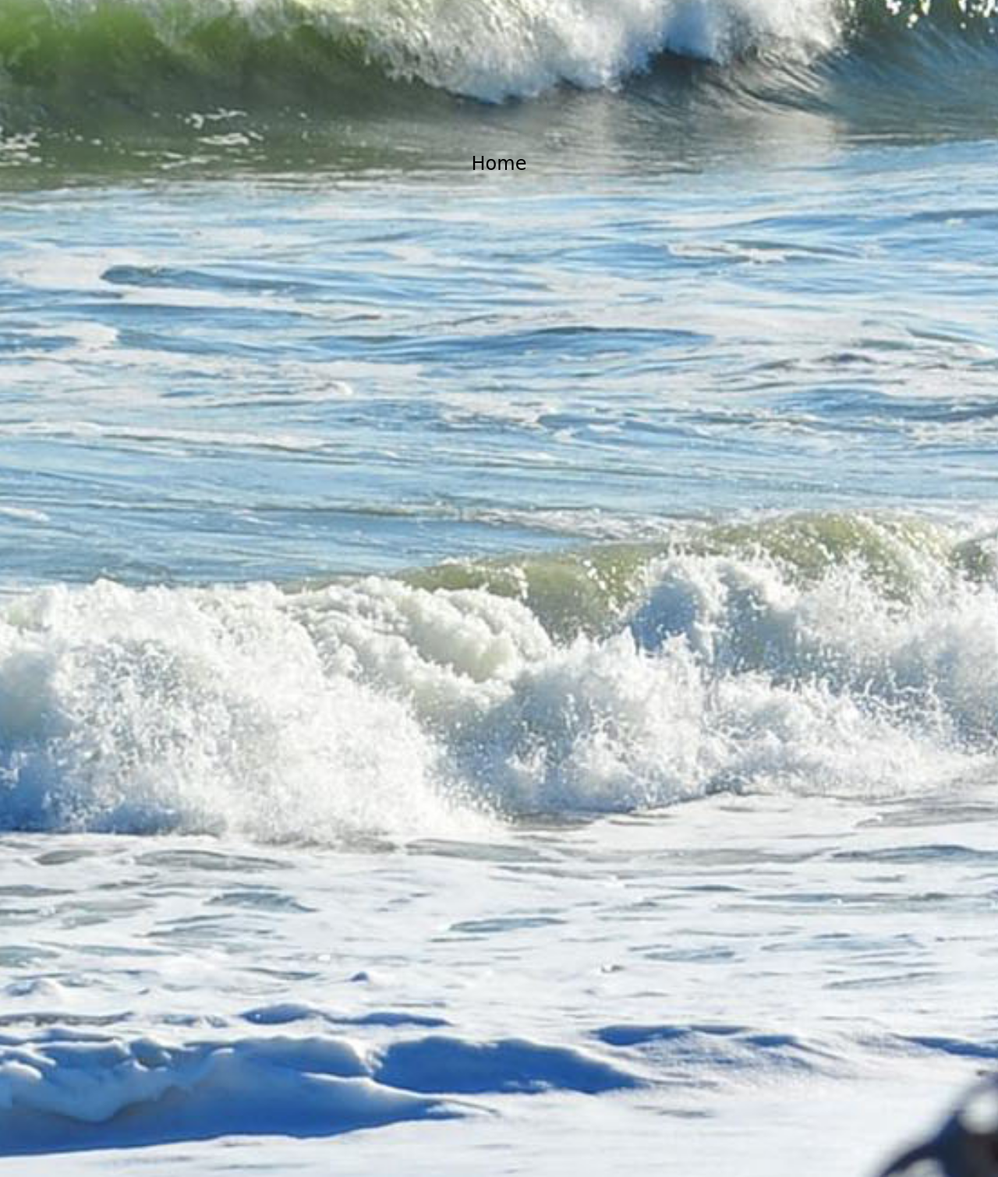
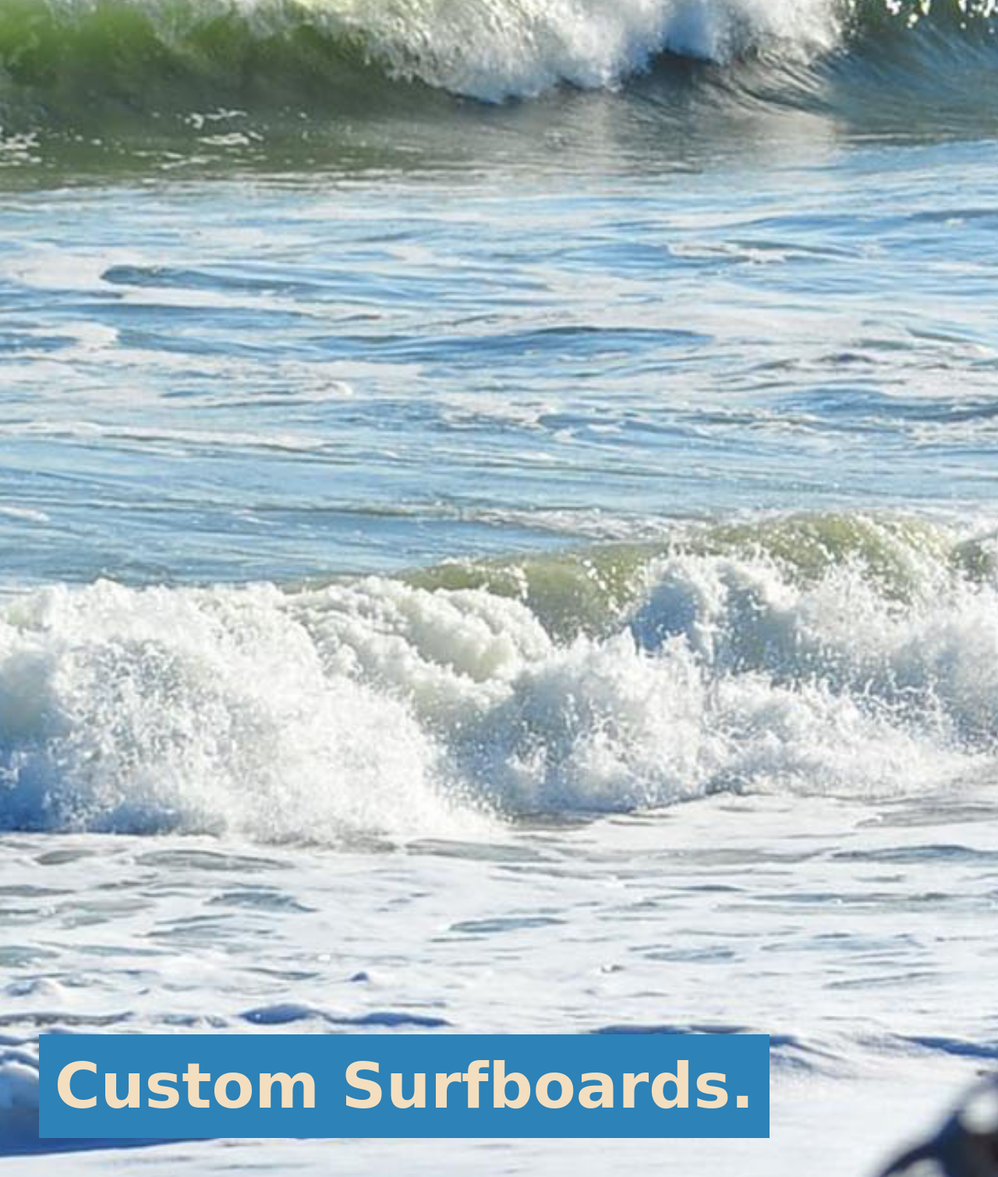
Before and after one commit to ChrystianOrren/Zenith, a Django app: page / in a window 1280 px wide. Shown: the part 1090-2600 px from the top of the page at 78% size. Run offline with Django 5.2, Linux system fonts and the light colour scheme; some web fonts are replaced.

```diff
--- a/zenapp/static/css/dashboard.css
+++ b/zenapp/static/css/dashboard.css
@@ -33,10 +33,26 @@ section {
     background-image: url("../images/FB_background.jpg");
     background-size: cover;
     background-position: center;
+    justify-content: flex-start;
+    align-items: flex-end;
+
+}
+
+.home h1{
+    font-size: 80px;
+    font-weight: 900;
+    background: #2D82B7;
+    color: #F3DFBF;
+    padding: 20px;
+    margin-left: 50px;
+    margin-bottom: 50px;
 }
 
 .about {
-
+    display: flex;
+    flex-direction: row;
+    justify-content: space-evenly;
+    align-items: center;
 }
 
 .customs {
--- a/zenapp/templates/dashboard.html
+++ b/zenapp/templates/dashboard.html
@@ -11,11 +11,16 @@
     {% include 'navbar.html' %}
     <div class="container">
         <section id="home" class="home">
-            <h1>Home</h1>
+            <h1>Custom Surfboards.</h1>
         </section>
 
         <section id="about" class="about">
-            <h1>About</h1>
+            <div class="imgs">
+                <h1>Test</h1>
+            </div>
+            <div>
+                <h1>Test</h1>
+            </div>
         </section>
 
         <section id="customs" class="customs">
--- a/zenapp/templates/navbar.html
+++ b/zenapp/templates/navbar.html
@@ -30,44 +30,7 @@
 
     </header>
 
-    <script>
-        function diffPageLink(event) {
-            var page_title = document.title
-            var href = event.target.getAttribute("href");
-            if (page_title == "Dashboard") {
-                console.log("Dashboard");
-            }
-            else{
-                if (href && href.startsWith("#")) {
-                    console.log("Redirecting to Dashboard: ", href);
-                    return_path = "/" + href;
-                    window.location.href = return_path;
-                }
-                else {
-                    return;
-                }
-            }
-        }
-
-        function toggleMenu(event) {
-            var ham_menu = document.getElementById("hamburger-menu");
-            ham_menu.classList.toggle("show");
-            if (event) {
-                diffPageLink(event);
-            }
-        }
-
-        //Fixes inital element shift
-        window.onload = function() {
-            var page_title = document.title;
-            if (page_title == "Dashboard") {
-                var homeLink = document.querySelector('.navbar a[href="#home"]');
-                if (homeLink) {
-                    homeLink.click();
-                }
-            }
-        };
-    </script>
+    <script src="{% static 'js/navbar.js' %}"></script>
 
 </body>
 </html>
```
Also changed, not shown: zenapp/static/js/navbar.js (added, +48 -0 lines).
